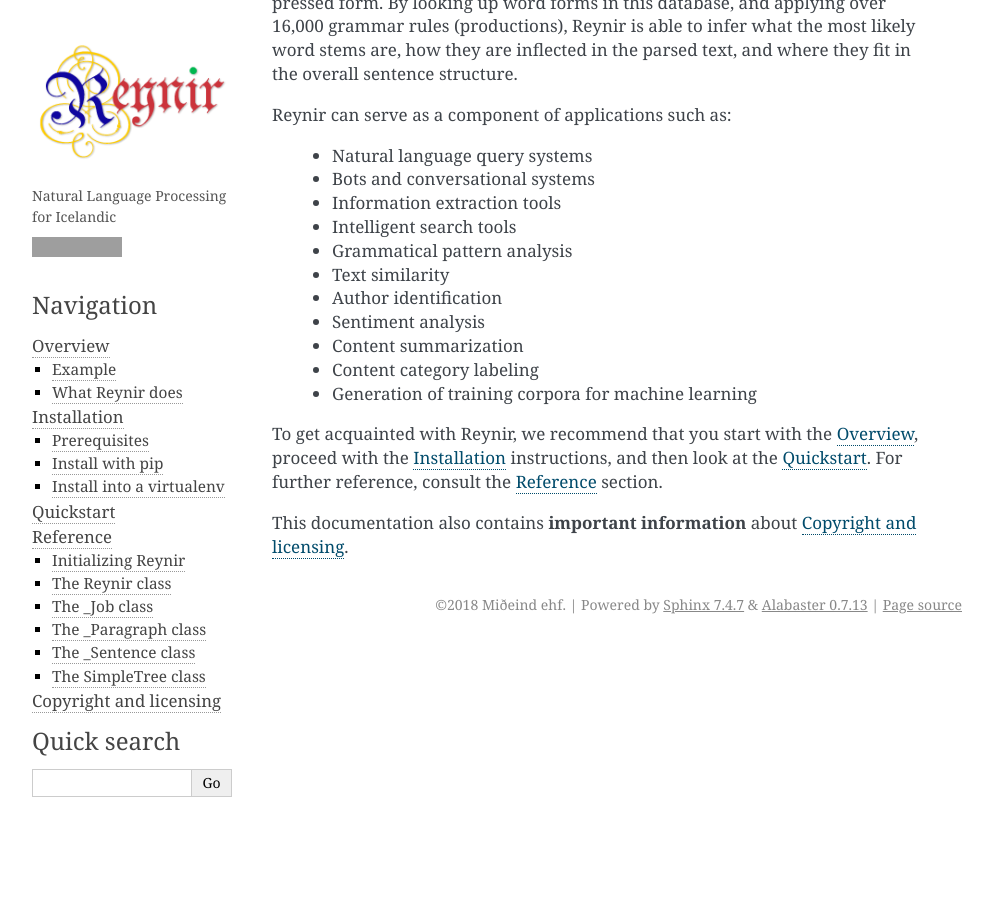
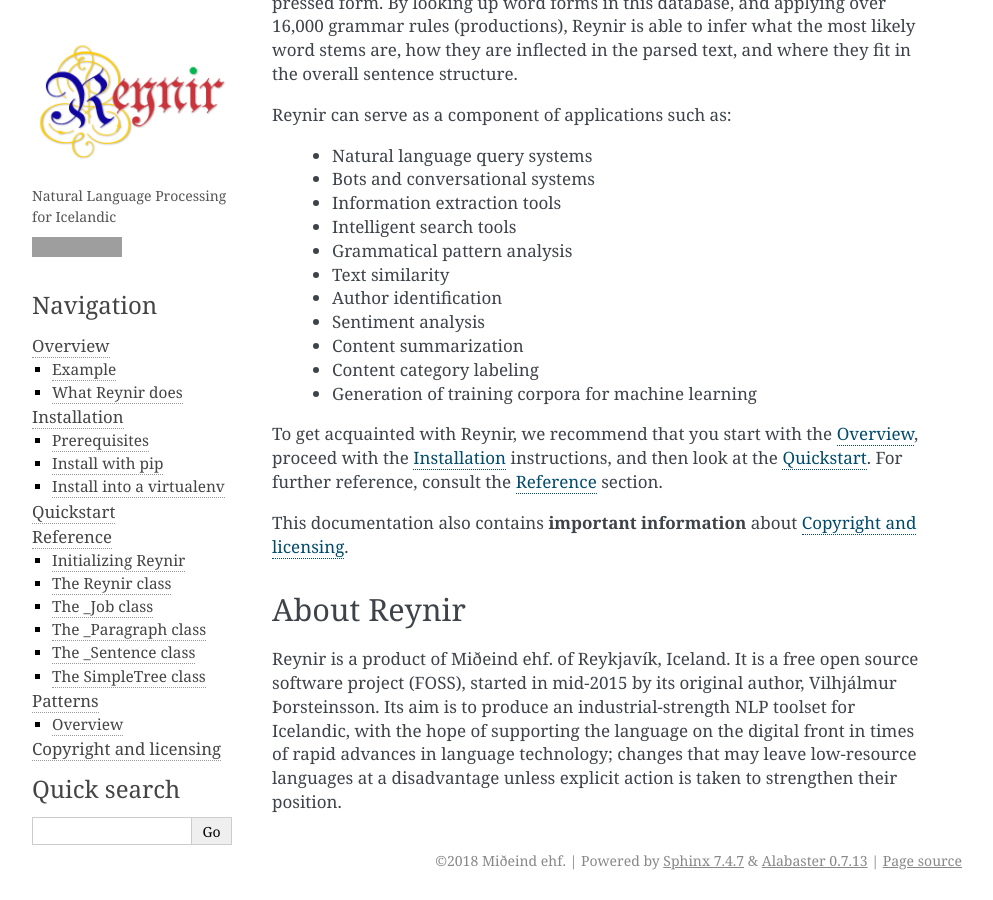
Before and after one commit to mideind/GreynirEngine, a Sphinx documentation site: the page built from doc/index.rst, in a window 1280 px wide and 900 px high, scrolled down 820 px. Shown: the whole window, without its empty margins (148-1141 px from the left). Built offline with Sphinx 7.4.7, drawn with Linux system fonts in a browser that asks for light colours; grey boxes are pictures that could not be loaded.

```diff
--- a/doc/index.rst
+++ b/doc/index.rst
@@ -15,10 +15,10 @@ The trees can then be used to extract information from the text, for instance
 about contained nouns and noun phrases, person names, verbs, word stems, etc.
 
 .. figure:: _static/GreynirTreeExampleSmall.png
-    :align: center
-    :alt: An example of a parse tree
+   :align: center
+   :alt: An example of a parse tree
 
-    Reynir is the engine of `Greynir.is <https://greynir.is>`_
+   Reynir is the engine of `Greynir.is <https://greynir.is>`_
 
 The entire `Database of Modern Icelandic Inflection <http://bin.arnastofnun.is/DMII/>`_
 (`Beygingarlýsing íslensks nútímamáls <http://bin.arnastofnun.is>`_),
@@ -30,23 +30,33 @@ fit in the overall sentence structure.
 
 Reynir can serve as a component of applications such as:
 
-    * Natural language query systems
-    * Bots and conversational systems
-    * Information extraction tools
-    * Intelligent search tools
-    * Grammatical pattern analysis
-    * Text similarity
-    * Author identification
-    * Sentiment analysis
-    * Content summarization
-    * Content category labeling
-    * Generation of training corpora for machine learning
+   * Natural language query systems
+   * Bots and conversational systems
+   * Information extraction tools
+   * Intelligent search tools
+   * Grammatical pattern analysis
+   * Text similarity
+   * Author identification
+   * Sentiment analysis
+   * Content summarization
+   * Content category labeling
+   * Generation of training corpora for machine learning
 
 To get acquainted with Reynir, we recommend that you start with the :ref:`overview`,
 proceed with the :ref:`installation` instructions, and then look at the :ref:`quickstart`.
 For further reference, consult the :ref:`reference` section.
 
 This documentation also contains **important information** about :ref:`copyright`.
+
+About Reynir
+------------
+
+Reynir is a product of Miðeind ehf. of Reykjavík, Iceland. It is a free open source software
+project (FOSS), started in mid-2015 by its original author, Vilhjálmur Þorsteinsson.
+Its aim is to produce an industrial-strength NLP toolset for Icelandic, with the hope of
+supporting the language on the digital front in times of rapid advances in language technology;
+changes that may leave low-resource languages at a disadvantage unless explicit action is taken
+to strengthen their position.
 
 
 .. toctree::
@@ -57,4 +67,5 @@ This documentation also contains **important information** about :ref:`copyright
    installation
    quickstart
    reference
+   patterns
    copyright
--- a/setup.py
+++ b/setup.py
@@ -61,7 +61,7 @@ def read(*names, **kwargs):
 
 setup(
     name='reynir',
-    version='0.1.8',
+    version='0.1.9',
     license='GNU GPLv3',
     description='A natural language parser for Icelandic',
     long_description='%s\n%s' % (
```
Also changed, not shown: doc/patterns.rst (added, +15 -0 lines), doc/reference.rst (+11 -1 lines).
